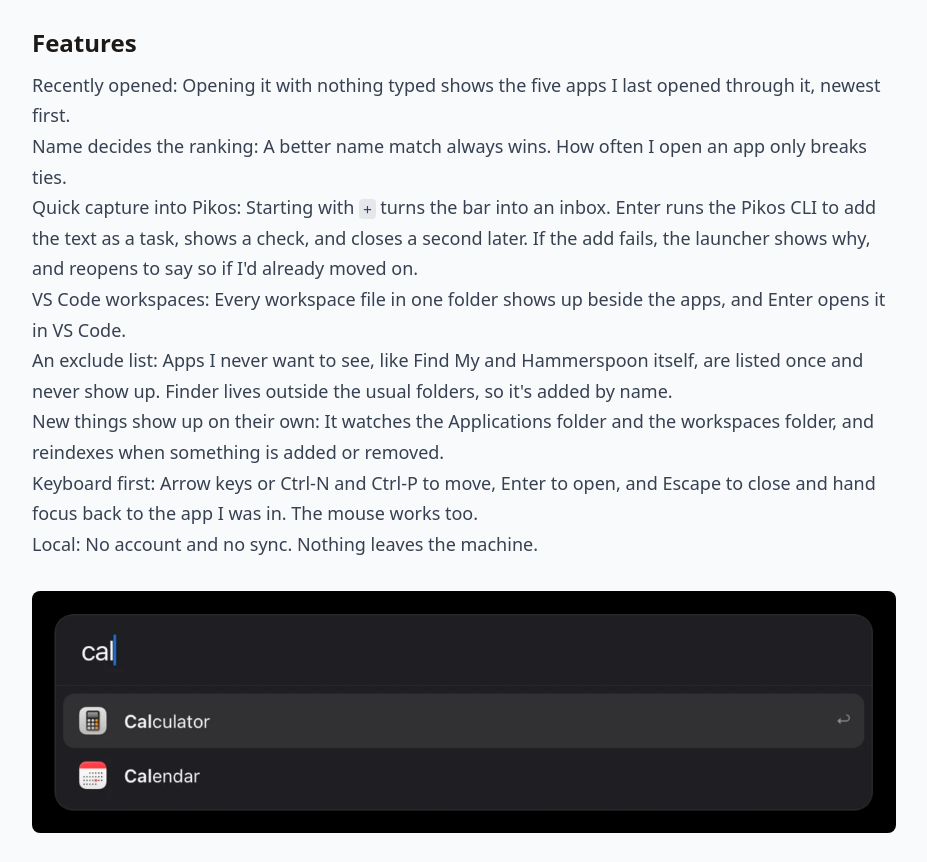
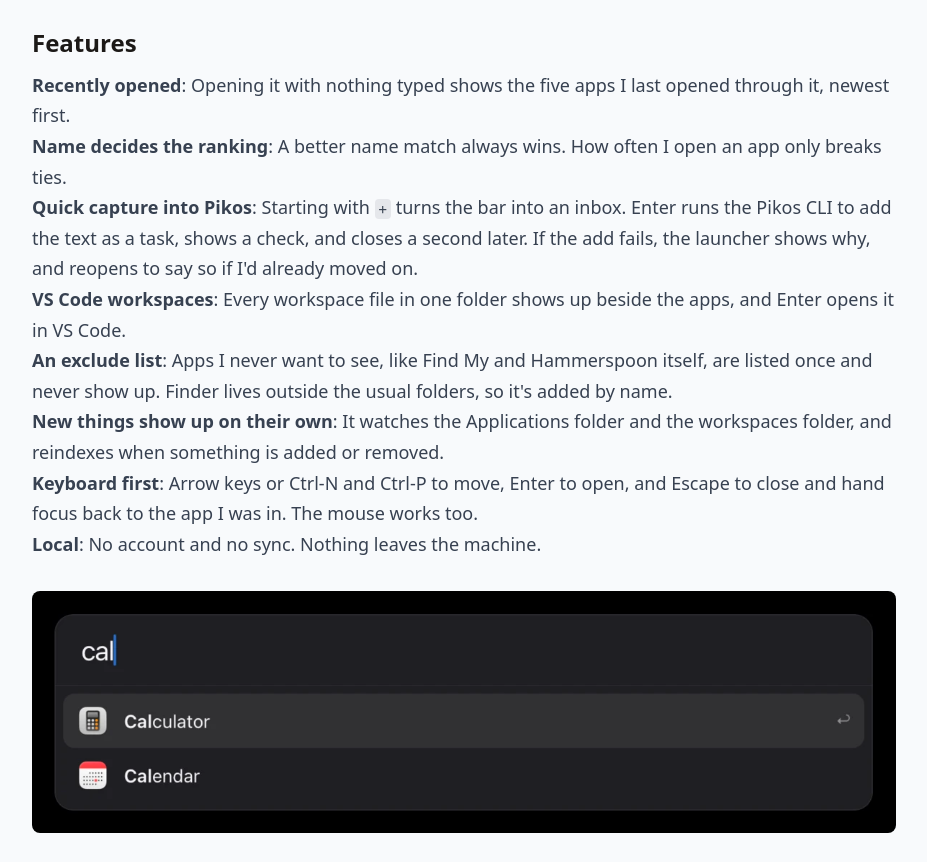
Before and after one commit to Alex-AK/goose-labs, an Astro site: page /project/replacing-spotlight in a window 1280 px wide. Shown: the part 1662-2524 px from the top of the page, without its empty margins (176-1103 px from the left). Built offline with nearby package versions, Linux system fonts and the light colour scheme; Astro itself is replaced by a stand-in of ours.

Commit message:
docs: bold each feature name in the spotlight post

```diff
--- a/src/content/project/replacing-spotlight.mdx
+++ b/src/content/project/replacing-spotlight.mdx
@@ -26,14 +26,14 @@
 
 ### Features
 
-- Recently opened: Opening it with nothing typed shows the five apps I last opened through it, newest first.
-- Name decides the ranking: A better name match always wins. How often I open an app only breaks ties.
-- Quick capture into Pikos: Starting with `+` turns the bar into an inbox. Enter runs the Pikos CLI to add the text as a task, shows a check, and closes a second later. If the add fails, the launcher shows why, and reopens to say so if I'd already moved on.
-- VS Code workspaces: Every workspace file in one folder shows up beside the apps, and Enter opens it in VS Code.
-- An exclude list: Apps I never want to see, like Find My and Hammerspoon itself, are listed once and never show up. Finder lives outside the usual folders, so it's added by name.
-- New things show up on their own: It watches the Applications folder and the workspaces folder, and reindexes when something is added or removed.
-- Keyboard first: Arrow keys or Ctrl-N and Ctrl-P to move, Enter to open, and Escape to close and hand focus back to the app I was in. The mouse works too.
-- Local: No account and no sync. Nothing leaves the machine.
+- **Recently opened**: Opening it with nothing typed shows the five apps I last opened through it, newest first.
+- **Name decides the ranking**: A better name match always wins. How often I open an app only breaks ties.
+- **Quick capture into Pikos**: Starting with `+` turns the bar into an inbox. Enter runs the Pikos CLI to add the text as a task, shows a check, and closes a second later. If the add fails, the launcher shows why, and reopens to say so if I'd already moved on.
+- **VS Code workspaces**: Every workspace file in one folder shows up beside the apps, and Enter opens it in VS Code.
+- **An exclude list**: Apps I never want to see, like Find My and Hammerspoon itself, are listed once and never show up. Finder lives outside the usual folders, so it's added by name.
+- **New things show up on their own**: It watches the Applications folder and the workspaces folder, and reindexes when something is added or removed.
+- **Keyboard first**: Arrow keys or Ctrl-N and Ctrl-P to move, Enter to open, and Escape to close and hand focus back to the app I was in. The mouse works too.
+- **Local**: No account and no sync. Nothing leaves the machine.
 
 ![Typing "cal" lists Calculator and Calendar, with the matched letters in bold](/launcher-search.webp)
 
```
